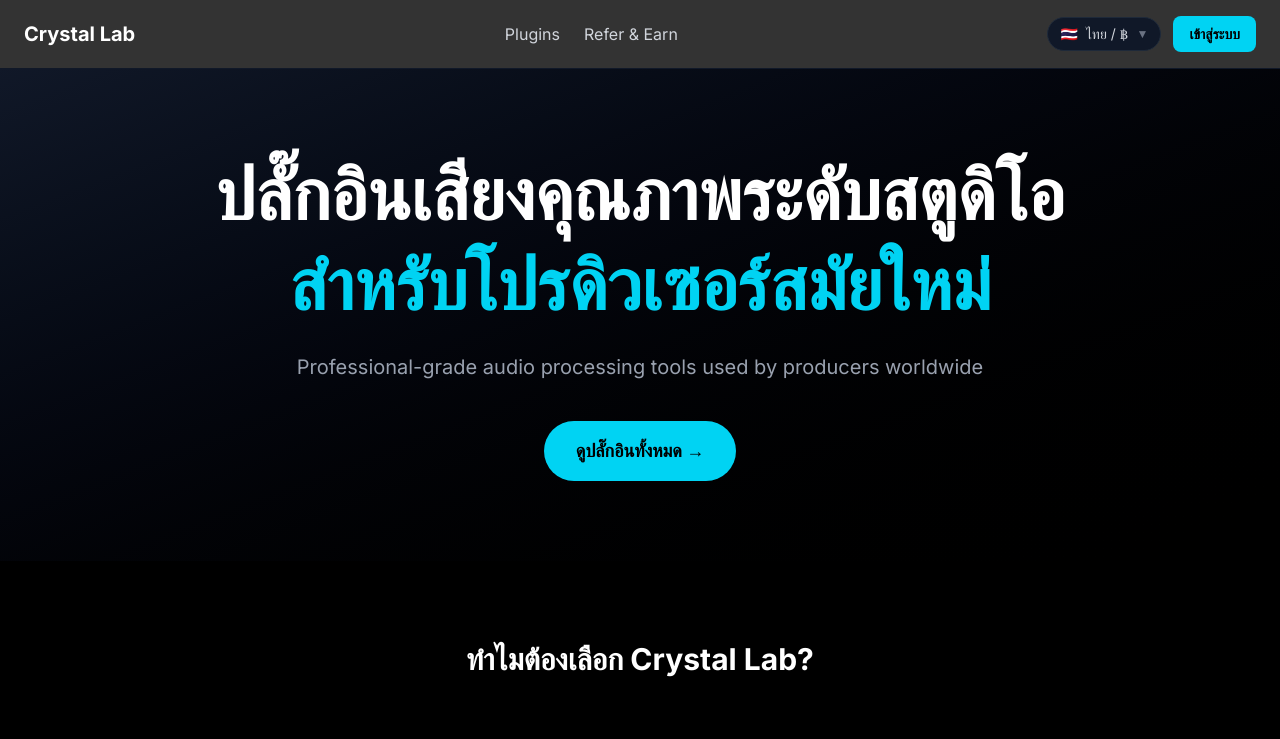
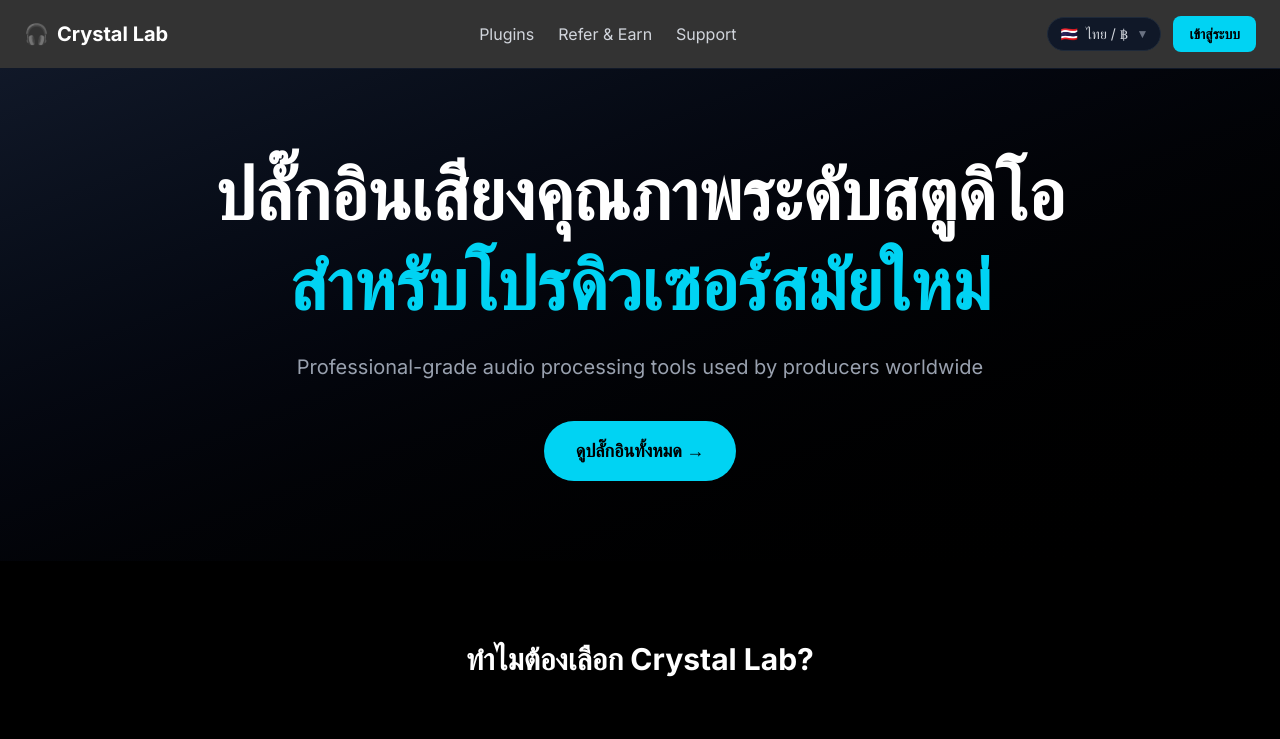
Before and after one commit to Stephen-Nanchakorn/Crystal-Labolatories, a Next.js app: page / in a window 1280 px wide. Shown: the top 739 px of the page. Built offline with nearby package versions, Linux system fonts and the light colour scheme; no server answers.

Commit message:
fix: update header to point to support page instead of help

```diff
--- a/app/components/header.tsx
+++ b/app/components/header.tsx
@@ -9,7 +9,8 @@ export default function Header() {
     <header className="sticky top-0 z-40 bg-black/80 backdrop-blur-md border-b border-gray-900">
       <div className="max-w-7xl mx-auto px-6 py-4 flex items-center justify-between">
         {/* LOGO */}
-        <Link href="/" className="text-xl font-bold text-white">
+        <Link href="/" className="text-xl font-bold text-white flex items-center gap-2">
+          <span className="text-cyan-400">🎧</span>
           Crystal Lab
         </Link>
 
@@ -20,6 +21,11 @@ export default function Header() {
           </Link>
           <Link href="/refer" className="text-gray-300 hover:text-white transition-colors">
             Refer & Earn
+          </Link>
+          <Link href="/support" className="text-gray-300 hover:text-white transition-colors">
+
+            Support
+
           </Link>
         </nav>
 
```
